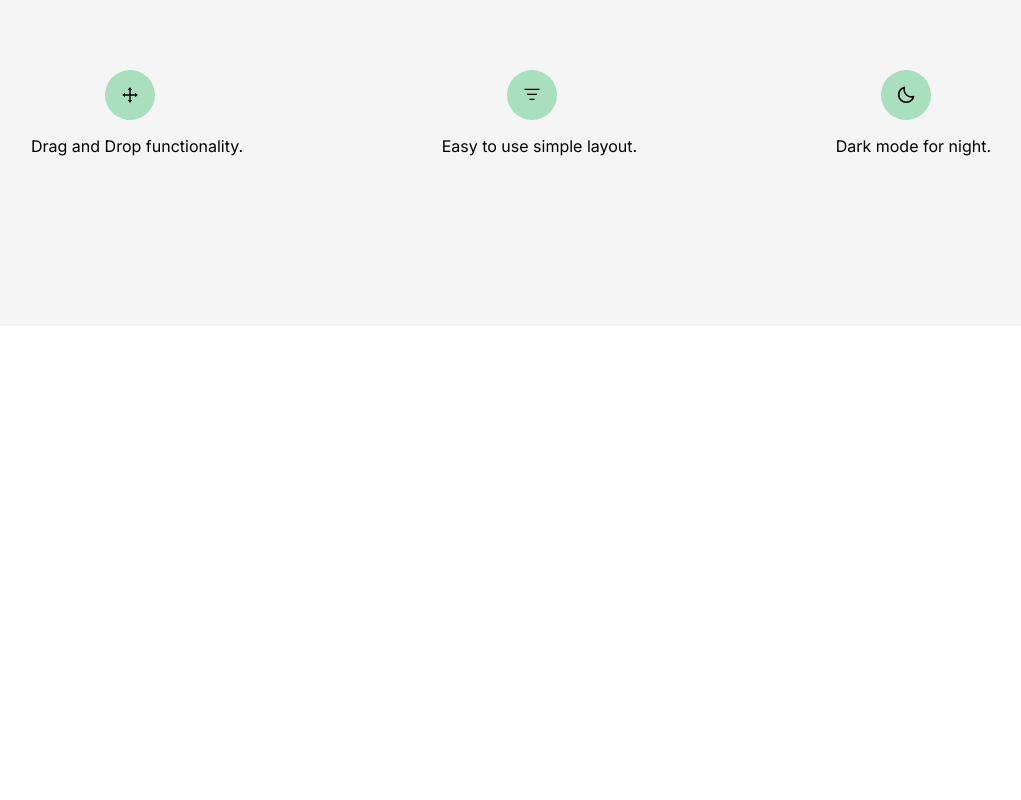
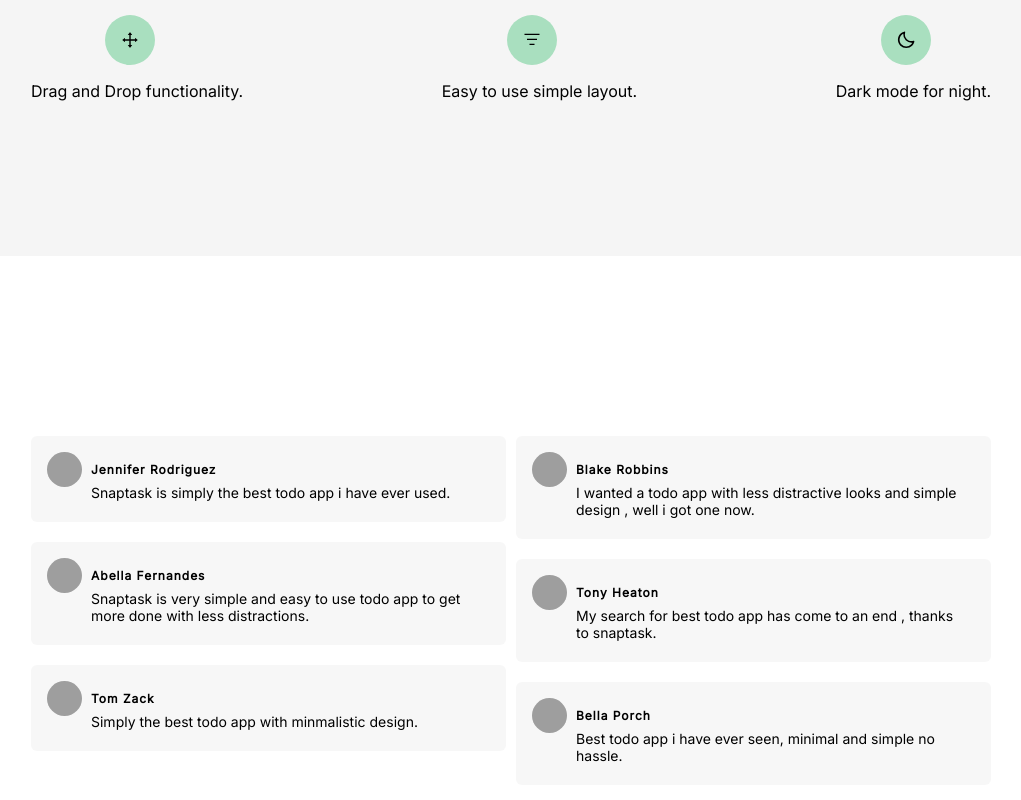
Before and after one commit to therealrinku/robonote, a Next.js app: page / in a window 1280 px wide. Shown: the part 802-1602 px from the top of the page, without its empty margins (129-1150 px from the left). Before the commit the page ends 1128 px from the top, so only its background shows below. Built offline with nearby package versions, Linux system fonts and the light colour scheme; grey boxes are pictures that could not be loaded.

Commit message:
section three added

```diff
--- a/components/HomeSectionThree.js
+++ b/components/HomeSectionThree.js
@@ -1,5 +1,72 @@
+import HomeSectionThreeStyles from "../styles/HomeSectionThree.module.css";
+
 const HomeSectionThree = () => {
-  return <div></div>;
+  const reviews = [
+    {
+      userImageUrl: "https://bit.ly/2T9n057",
+      userName: "Jennifer Rodriguez",
+      review: "Snaptask is simply the best todo app i have ever used.",
+    },
+    {
+      userImageUrl: "https://bit.ly/33XNNn5",
+      userName: "Abella Fernandes",
+      review: "Snaptask is very simple and easy to use todo app to get more done with less distractions.",
+    },
+    {
+      userImageUrl: "https://bit.ly/3fN3kf1",
+      userName: "Tom Zack",
+      review: "Simply the best todo app with minmalistic design.",
+    },
+    {
+      userImageUrl: "https://bit.ly/2T5kgFL",
+      userName: "Blake Robbins",
+      review: "I wanted a todo app with less distractive looks and simple design , well i got one now.",
+    },
+    {
+      userImageUrl: "https://bit.ly/3416CFK",
+      userName: "Tony Heaton",
+      review: "My search for best todo app has come to an end , thanks to snaptask.",
+    },
+    {
+      userImageUrl: "https://bit.ly/3hG8P1t",
+      userName: "Bella Porch",
+      review: "Best todo app i have ever seen, minimal and simple no hassle.",
+    },
+  ];
+
+  return (
+    <div className={HomeSectionThreeStyles.homeSectionThree}>
+      <div>
+        {reviews.splice(0, 3).map((review) => {
+          return (
+            <section>
+              <div>
+                <img src={review.userImageUrl} alt="user" />
+                <span>{review.userName}</span>
+              </div>
+
+              <p>{review.review}</p>
+            </section>
+          );
+        })}
+      </div>
+
+      <div>
+        {reviews.splice(-3).map((review) => {
+          return (
+            <section>
+              <div>
+                <img src={review.userImageUrl} alt="user" />
+                <span>{review.userName}</span>
+              </div>
+
+              <p>{review.review}</p>
+            </section>
+          );
+        })}
+      </div>
+    </div>
+  );
 };
 
 export default HomeSectionThree;
--- a/pages/index.js
+++ b/pages/index.js
@@ -1,4 +1,5 @@
 import HomeSectionOne from "../components/HomeSectionOne";
+import HomeSectionThree from "../components/HomeSectionThree";
 import HomeSectionTwo from "../components/HomeSectionTwo";
 import Meta from "../components/Meta";
 
@@ -8,6 +9,7 @@ export default function Home() {
       <Meta />
       <HomeSectionOne />
       <HomeSectionTwo />
+      <HomeSectionThree />
     </>
   );
 }
--- a/styles/HomeSectionThree.module.css
+++ b/styles/HomeSectionThree.module.css
@@ -0,0 +1,65 @@
+.homeSectionThree {
+  margin: 20vh 20px 100px 20px;
+  max-width: 1500px;
+  display: flex;
+  justify-content: center;
+}
+
+.homeSectionThree section {
+  display: block;
+  margin: 20px auto 0;
+  text-align: left;
+  max-width: 475px;
+  border-radius: 6px;
+  padding: 16px 23px 7px 16px;
+  box-sizing: border-box;
+  font-size: 15px;
+  background-color: rgba(68, 68, 68, 0.04);
+}
+
+.homeSectionThree section div {
+  display: flex;
+  align-items: center;
+}
+
+.homeSectionThree div:last-child {
+  margin-left: 10px;
+}
+
+.homeSectionThree section div span {
+  margin-left: 9px;
+  font-size: 12px;
+  letter-spacing: 1px;
+  font-weight: bold;
+}
+
+.homeSectionThree img {
+  width: 35px;
+  height: 35px;
+  object-fit: cover;
+  border-radius: 50%;
+}
+
+.homeSectionThree p {
+  margin-left: 44px;
+  margin-top: -3px;
+  font-size: 14px;
+}
+
+@media (max-width: 799px) {
+  .homeSectionThree {
+    flex-direction: column;
+    width: 85vw;
+    margin-left: auto;
+    margin-right: auto;
+  }
+
+  .homeSectionThree section {
+    width: 85vw;
+    max-width: 85vw;
+  }
+
+  .homeSectionThree > div:last-child {
+    margin-left: -2px;
+  }
+}
--- a/styles/HomeSectionTwo.module.css
+++ b/styles/HomeSectionTwo.module.css
@@ -1,7 +1,7 @@
 .homeSectionTwo {
-  margin-top: 25vh;
+  margin-top: 20vh;
   background: whitesmoke;
-  height: 400px;
+  height: 370px;
   width: 100%;
   display: flex;
   align-items: center;
```
